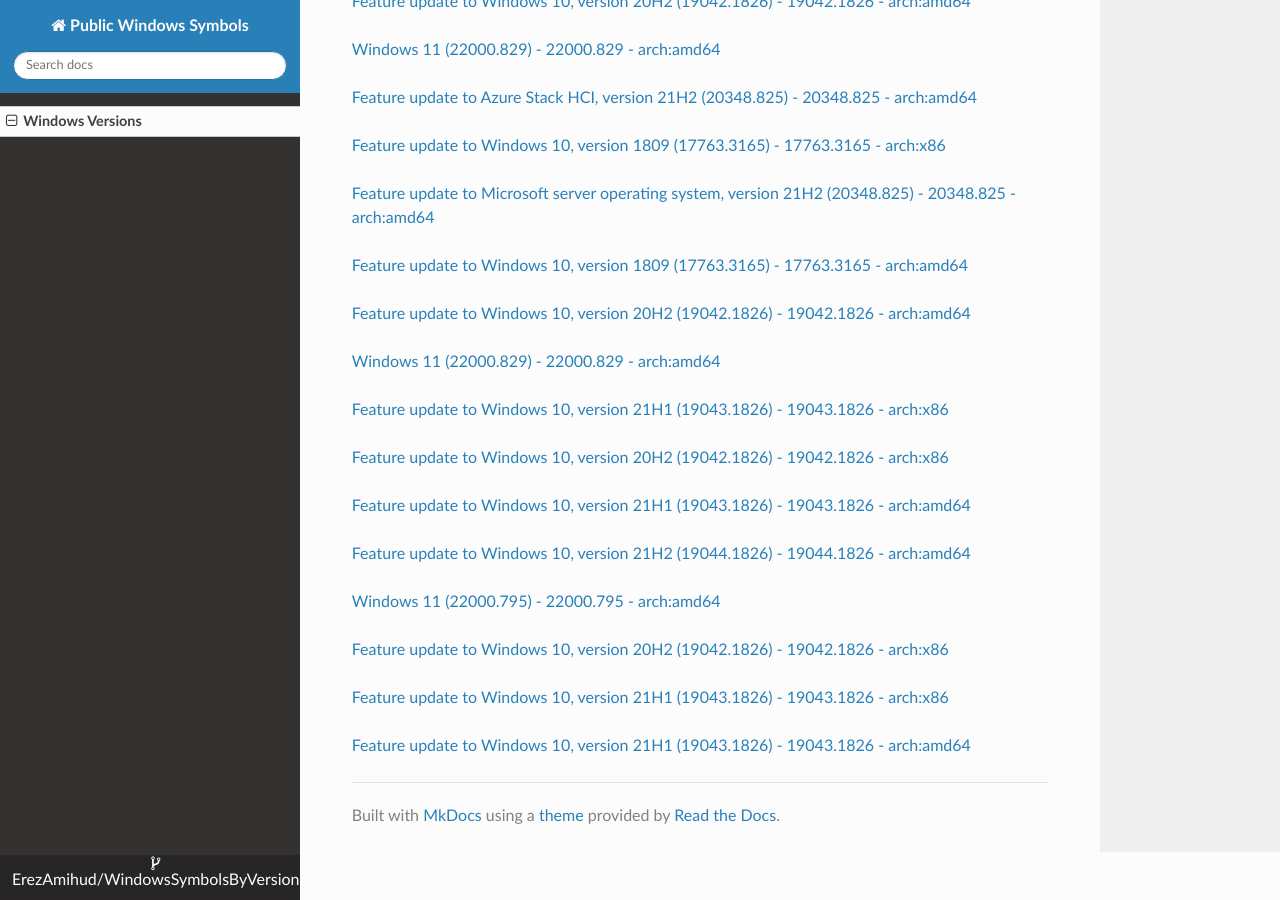
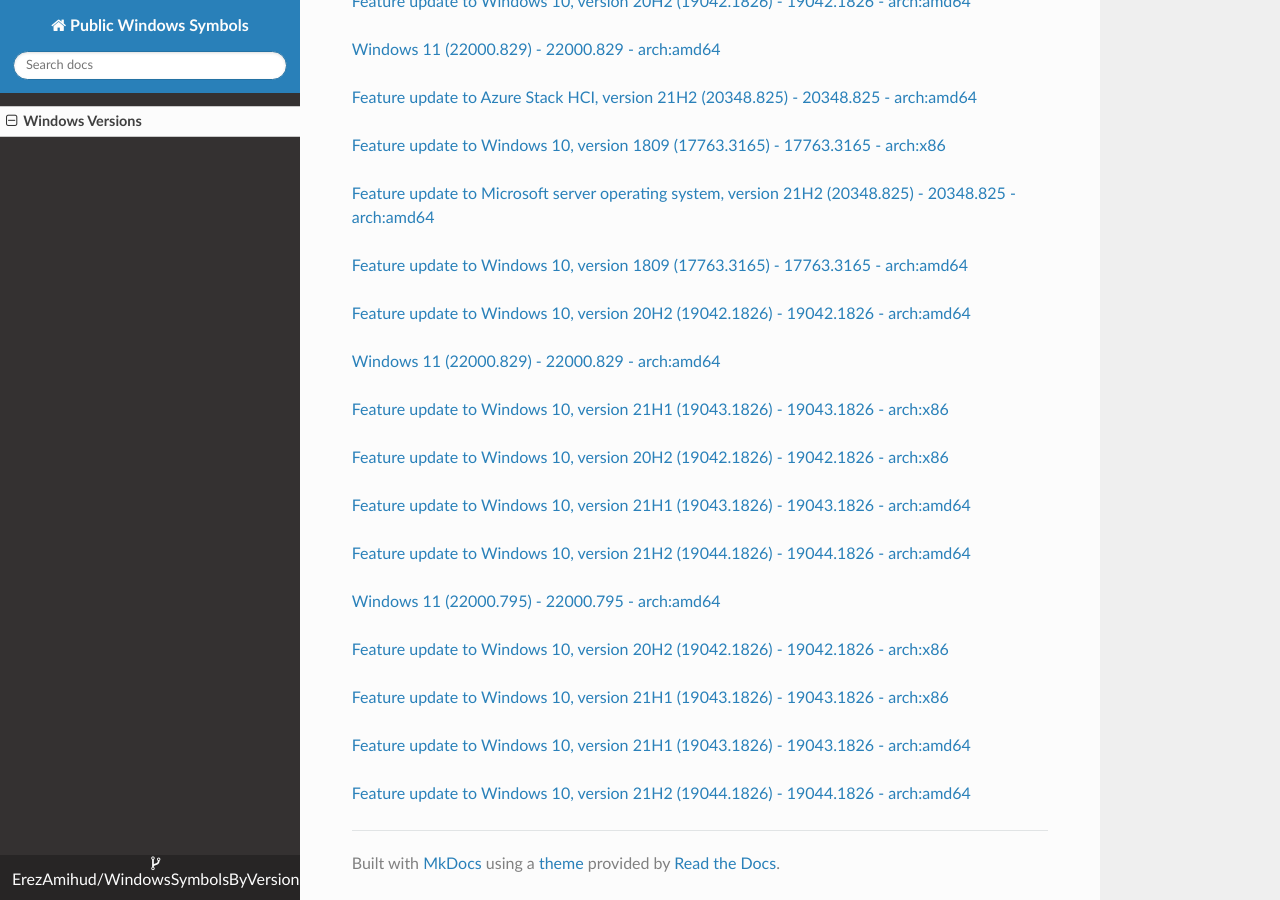
Before and after one commit to ErezAmihud/WindowsSymbolsByVersion, an MkDocs documentation site: the page built from docs/index.md, in a window 1280 px wide and 900 px high, scrolled down 58997 px. Built offline with MkDocs 1.6.1, drawn with Linux system fonts in a browser that asks for light colours; nearby versions of some CDN libraries.

Commit message:
Automated commit, add manifest for 8f39a272-4f37-4f3e-b191-f91c08b50807

```diff
--- a/docs/index.md
+++ b/docs/index.md
@@ -3502,3 +3502,6 @@
 
 
 [Feature update to Windows 10, version 21H1 (19043.1826) - 19043.1826 - arch:amd64](https://github.com/ErezAmihud/WindowsSymbolsByVersion/blob/main/manifests/a7f02b38-9da4-4d84-9f83-13226e6cb452.manifest)
+
+
+[Feature update to Windows 10, version 21H2 (19044.1826) - 19044.1826 - arch:amd64](https://github.com/ErezAmihud/WindowsSymbolsByVersion/blob/main/manifests/8f39a272-4f37-4f3e-b191-f91c08b50807.manifest)
```
Also changed, not shown: process_builds.json (+1 -1 lines).
